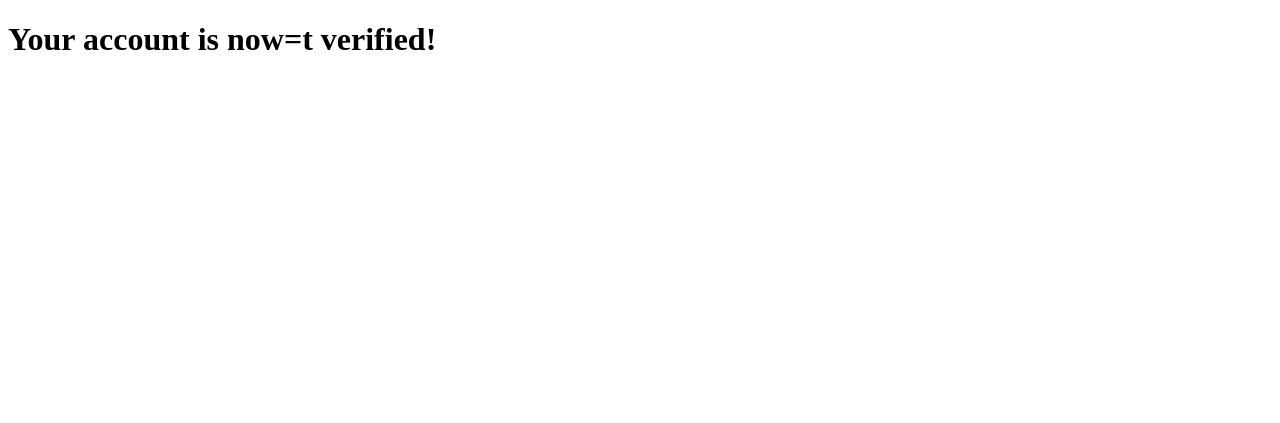
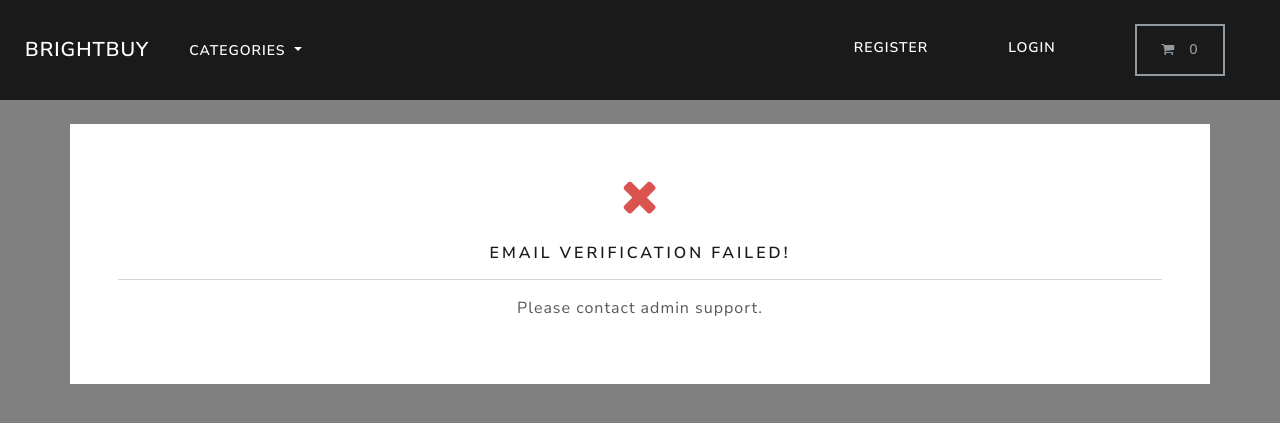
Before and after one commit to kalonjic34/brightbuy-store, a Django app: page /account/email-verification-failed in a window 1280 px wide. Shown: the top 423 px of the page. Run offline with Django 5.2, Linux system fonts and the light colour scheme; data comes from the database, SQL or seed files in the repository; some libraries are stand-ins or nearby versions.

Commit message:
Stylish email verification failure template

```diff
--- a/ecommerce/account/templates/account/registration/email-verification-failed.html
+++ b/ecommerce/account/templates/account/registration/email-verification-failed.html
@@ -1,9 +1,24 @@
-<!DOCTYPE html>
-<html lang="en">
-<head>
+{% include "store/base.html" %}
+{% load static %}
+{% block content %}
+    <style>
+        body{
+            background-color:grey;
+        }
+    </style>
+    <body>
+        <br>
 
-</head>
-<body>
-    <h1>Your account is now=t verified!</h1>
+        <div class="container bg-white shadow-md p-5 form-layout">
+            <div class="text-center">
+                <i class="fa fa-times fa-3x text-danger" aria-hidden="true"></i>
+
+                <br><br>
+                <h5> <strong>Email verification failed!</strong> </h5>
+                <hr>
+                <p>Please contact admin support.</p>
+            </div>
+        </div>
 </body>
+{% endblock %}
 </html>
```
